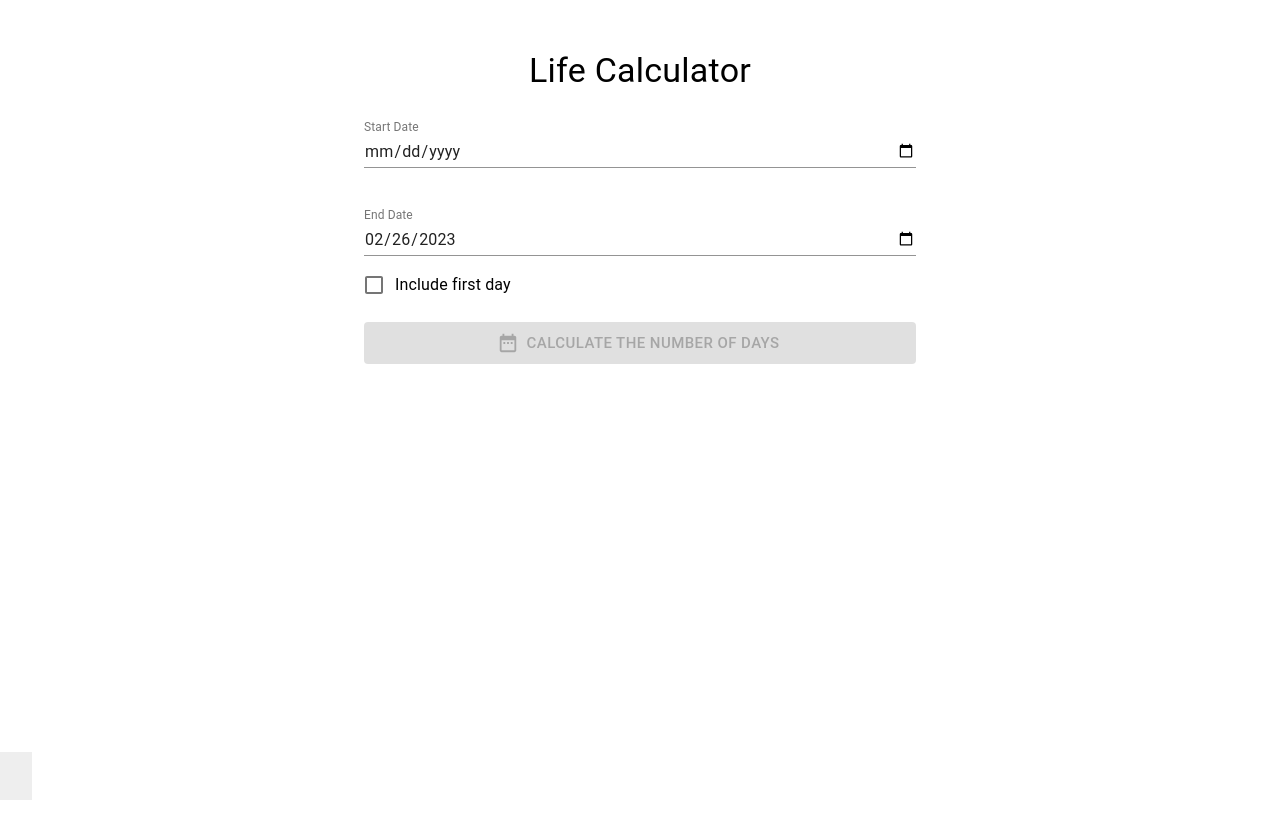
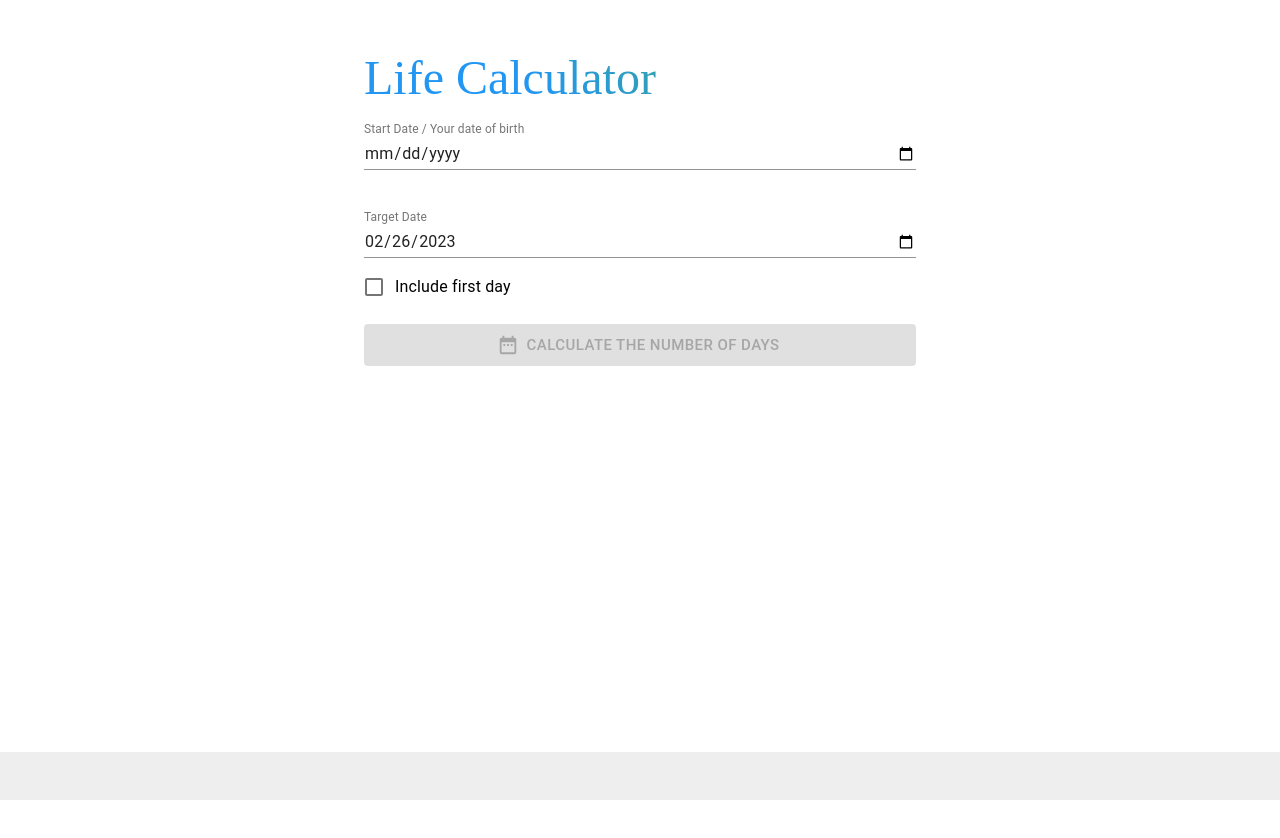
Before and after one commit to Linovation/CalculateDate, a React (Create React App) app: page / in a window 1280 px wide. Shown: the top 838 px of the page. Built offline with nearby package versions, Linux system fonts and the light colour scheme; no server answers.

Commit message:
change the font of the title

```diff
--- a/src/CountdownTimer.js
+++ b/src/CountdownTimer.js
@@ -55,13 +55,19 @@ function CountdownTimer() {
 
     return (
         <Container maxWidth="sm" spacing={2}>
-            <Typography variant="h4" component="h1" align="center" gutterBottom>
+            <Typography variant="h3" component="h1" style={{
+                position:'center',
+                fontFamily: 'Montserrat',
+                background: 'linear-gradient(45deg, #2196F3 30%, #4CAF50 90%)',
+                WebkitBackgroundClip: 'text',
+                WebkitTextFillColor: 'transparent'
+            }}>
                 Life Calculator
             </Typography>
             <Grid container spacing={2}>
                 <Grid item xs={12}>
                     <TextField
-                        label="Start Date"
+                        label="Start Date / Your date of birth"
                         type="date"
                         value={startDate}
                         onChange={handleStartDateChange}
@@ -74,7 +80,7 @@ function CountdownTimer() {
                 </Grid>
                 <Grid item xs={12}>
                     <TextField
-                        label="End Date"
+                        label="Target Date"
                         type="date"
                         value={endDate}
                         onChange={handleEndDateChange}
@@ -112,7 +118,7 @@ function CountdownTimer() {
                     {days}
                 </Typography>
             )}
-            <div style={{ position: 'fixed', bottom: 0, left: 0, backgroundColor: '#eee', padding: 16, margin_left:'40px'}}>
+            <div style={{ position: 'fixed', bottom: 0, left: 0, width: '100%', backgroundColor: '#eee', padding: 16, margin_left:'40px'}}>
                 <Typography variant="body1" align="center" style={{ marginBottom: 16 }}>
                     {quote}
                 </Typography>
```
